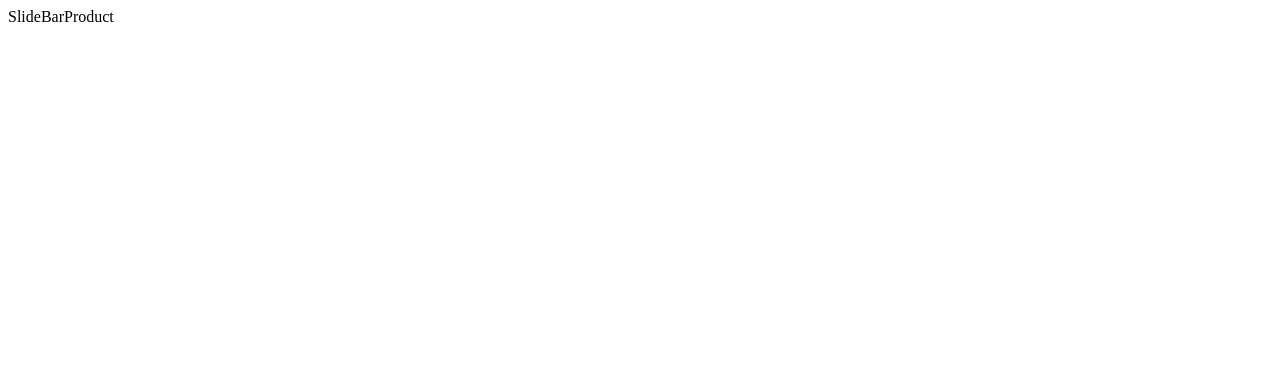
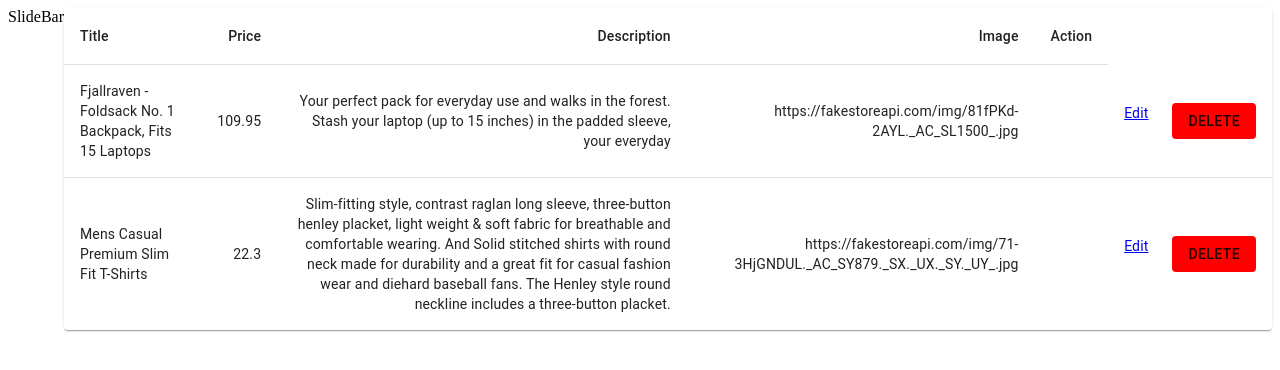
Before and after one commit to NguyenXuanBac110/project110, a React (Vite) app in the folder Client/: page /admin/product/list in a window 1280 px wide. Shown: the top 370 px of the page. Built offline with nearby package versions, Linux system fonts and the light colour scheme; data requests are answered from the project's data file.

Commit message:
product list add

```diff
--- a/Client/src/index.css
+++ b/Client/src/index.css
@@ -0,0 +1,25 @@
+/* styles.css */
+
+.table-container {
+    margin: 20px;
+    border-radius: 8px;
+    overflow: hidden;
+  }
+
+  .table-header {
+    background-color: #f5f5f5;
+    font-weight: bold;
+  }
+
+  .table-row {
+    transition: background-color 0.3s;
+  }
+
+  .table-row:hover {
+    background-color: #f1f1f1;
+  }
+
+  .table-cell {
+    padding: 16px;
+    text-align: right;
+  }
--- a/Client/src/pages/Admin/Product/List.tsx
+++ b/Client/src/pages/Admin/Product/List.tsx
@@ -1,11 +1,90 @@
-import { useRoutes } from "react-router-dom";
-
-
-
+import { Button, Paper, Stack, Table, TableBody, TableCell, TableContainer, TableHead, TableRow } from "@mui/material";
+import axios from "axios";
+import { useEffect, useState } from "react";
+import { Link } from "react-router-dom";
+import ComfirmDialog from "src/components/ComfirmDialog";
+import { Product } from "src/types/product";
 
 function AdminList() {
+  const [confirm, setConfirm] = useState(false)
+  const [products,setProducts] = useState<Product[]>([]);
 
-  return <main>Product</main>;
+  const getAllProduct = async () => {
+     try {
+       const { data } = await axios.get("http://localhost:3000/products");
+       setProducts(data);
+     } catch (error) {
+       console.log(error)
+     }
+  };
+
+  useEffect(() => {
+    getAllProduct();
+  }, []);
+
+  const handleConfirm = () =>{
+      setConfirm(true);
+  }
+  const handleDelete = () =>{
+      console.log('delete')
+  }
+
+  // function createData(
+  //   name: string,
+  //   calories: number,
+  //   fat: number,
+  //   carbs: number,
+  //   protein: number,
+  // ) {
+  //   return { name, calories, fat, carbs, protein };
+  // }
+
+  // const rows = [
+  //   createData('Frozen yoghurt', 159, 6.0, 24, 4.0),
+  //   createData('Ice cream sandwich', 237, 9.0, 37, 4.3),
+  //   createData('Eclair', 262, 16.0, 24, 6.0),
+  //   createData('Cupcake', 305, 3.7, 67, 4.3),
+  //   createData('Gingerbread', 356, 16.0, 49, 3.9),
+  // ];
+
+  return <>
+    <TableContainer component={Paper}>
+      <Table sx={{ minWidth: 650 }} aria-label="simple table">
+        <TableHead>
+          <TableRow>
+            <TableCell>Title</TableCell>
+            <TableCell align="right">Price</TableCell>
+            <TableCell align="right">Description</TableCell>
+            <TableCell align="right">Image</TableCell>
+            <TableCell align="right">Action</TableCell>
+          </TableRow>
+        </TableHead>
+        <TableBody>
+          {products.map((product, index) => (
+            <TableRow
+              key={index}
+              sx={{ '&:last-child td, &:last-child th': { border: 0 } }}
+            >
+              <TableCell component="th" scope="row">
+                {product.title}
+              </TableCell>
+              <TableCell align="right">{product.price}</TableCell>
+              <TableCell align="right">{product.description}</TableCell>
+              <TableCell align="right">{product.image}</TableCell>
+              <TableCell align="right">{product.category.name}</TableCell>
+              <TableCell align="right">
+                 <Stack direction={'row'} gap={3} justifyContent={'center'}>
+                     <Link to={""}>Edit</Link>
+                     <Button variant="Contained" sx={{ bgcolor: 'red'}} onClick={handleConfirm}>Delete</Button>
+                 </Stack>
+              </TableCell>
+            </TableRow>
+          ))}
+        </TableBody>
+      </Table>
+      <ComfirmDialog confirm={confirm} onComfirm={setConfirm} onDelete={handleDelete}/>
+    </TableContainer>
+  </>
 }
 
 export default AdminList;
```
Also changed, not shown: Client/src/types/product.ts (+9 -6 lines), Client/src/components/ComfirmDialog.tsx (renamed from Client/src/components/Comfirmfialog.tsx), 1 other file (tests, documents, lock files or other folders).
